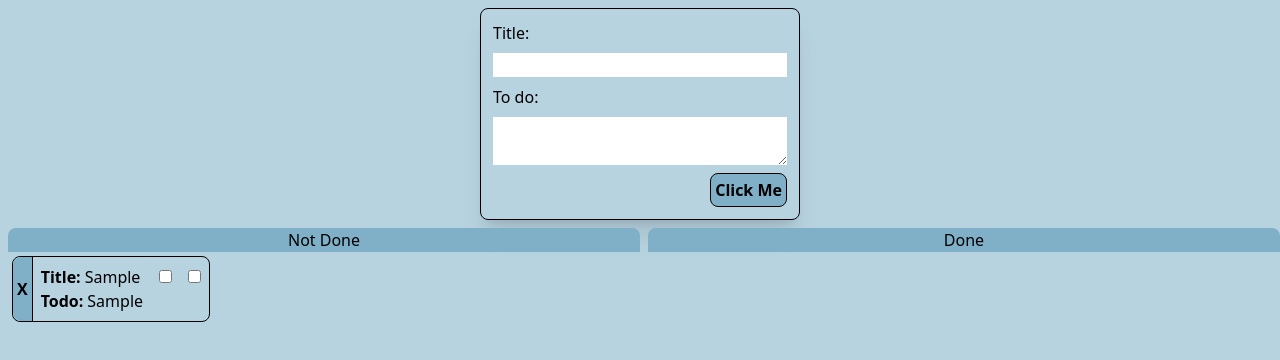
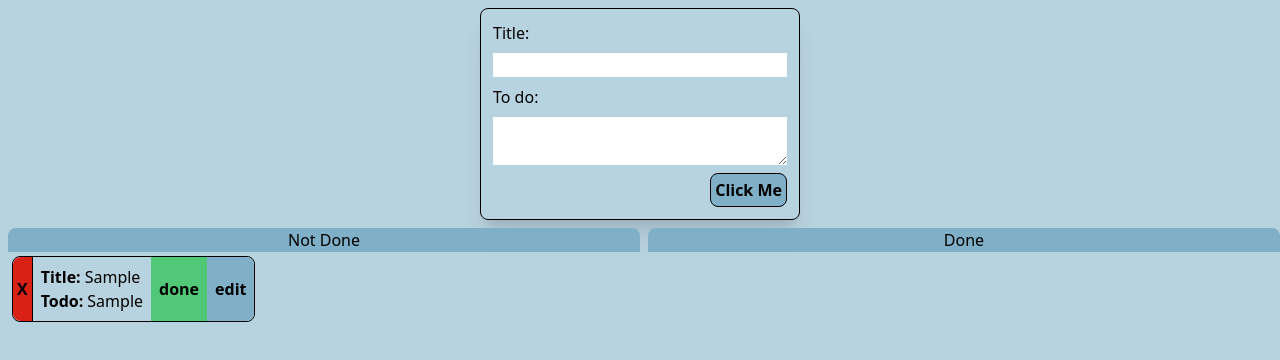
Before and after one commit to Axel-Segovia19/vue_todo_list, a Vue app: page / in a window 1280 px wide. Both pictures are taken after typing "Sample", "Sample" into the empty fields and a click on the button "Click Me". Shown: the top 360 px of the page. Built offline with nearby package versions, Linux system fonts and the light colour scheme.

Commit message:
replaced checkboxes with buttons and added some styling and color

```diff
--- a/src/components/reusableComponents/vList.vue
+++ b/src/components/reusableComponents/vList.vue
@@ -1,7 +1,7 @@
 <template>
   <div v-for="item in listArray" :key="item.id" class="flex flex-row border rounded-lg m-1 float-left">
-      <button class="p-1 border-r bg-cyan-500 rounded-l-lg font-semibold" @click="removeIn(item.id)">X</button>
-      <ul class="p-2 w-fit flex flex-col w-52">
+      <button class="p-1 border-r bg-red-red-600 rounded-l-lg font-semibold" @click="removeIn(item.id)">X</button>
+      <ul class="p-2 w-fit flex flex-col">
       <li v-if="!item.edit">
         <div class="flex gap-1">
         <label for="title-li" class="font-bold">Title:</label>
@@ -13,21 +13,24 @@
         </div>
         </li>
         <li v-if="item.edit">
-        <div class="flex gap-1">
+        <div class="flex gap-1 py-1">
         <label for="title-li" class="font-bold">Title:</label>
          <input id="title-li" v-model="item.title"/>
         </div>
-        <div class="flex gap-1">
+        <div class="flex gap-1 p2-1">
          <label for="todo-li" class="font-bold">Todo:</label>
-        <input id="todo-li" v-model="item.todo"/>
+        <textarea id="todo-li" v-model="item.todo"/>
         </div>
         </li>
       </ul>
-      <div class="p-2 ">
-            <input type="checkbox" v-model="item.done"/>
+      <div class="flex">
+
+      <div class="p-2 flex  bg-green-emerald-green">
+            <button class="self-center font-bold" @click="item.done = !item.done">done</button>
       </div>
-      <div class="p-2 ">
-            <input type="checkbox" v-model="item.edit"/>
+      <div class="p-2 bg-cyan-500 rounded-r-lg flex">
+            <button class="self-center font-bold" @click="item.edit = !item.edit">edit</button>
+      </div>
       </div>
     </div>
 </template>
--- a/tailwind.config.js
+++ b/tailwind.config.js
@@ -4,8 +4,13 @@ module.exports = {
   theme: {
     colors: {
       'cyan-300': '#b8d3e0',
-      'cyan-500': '#7fb0c7'
-
+      'cyan-500': '#7fb0c7',
+      green:{
+        'emerald-green' : '#50C878'
+      },
+      red:{
+        'red-600' : '#DA2116'
+      }
     },
     extend: {},
   },
```
